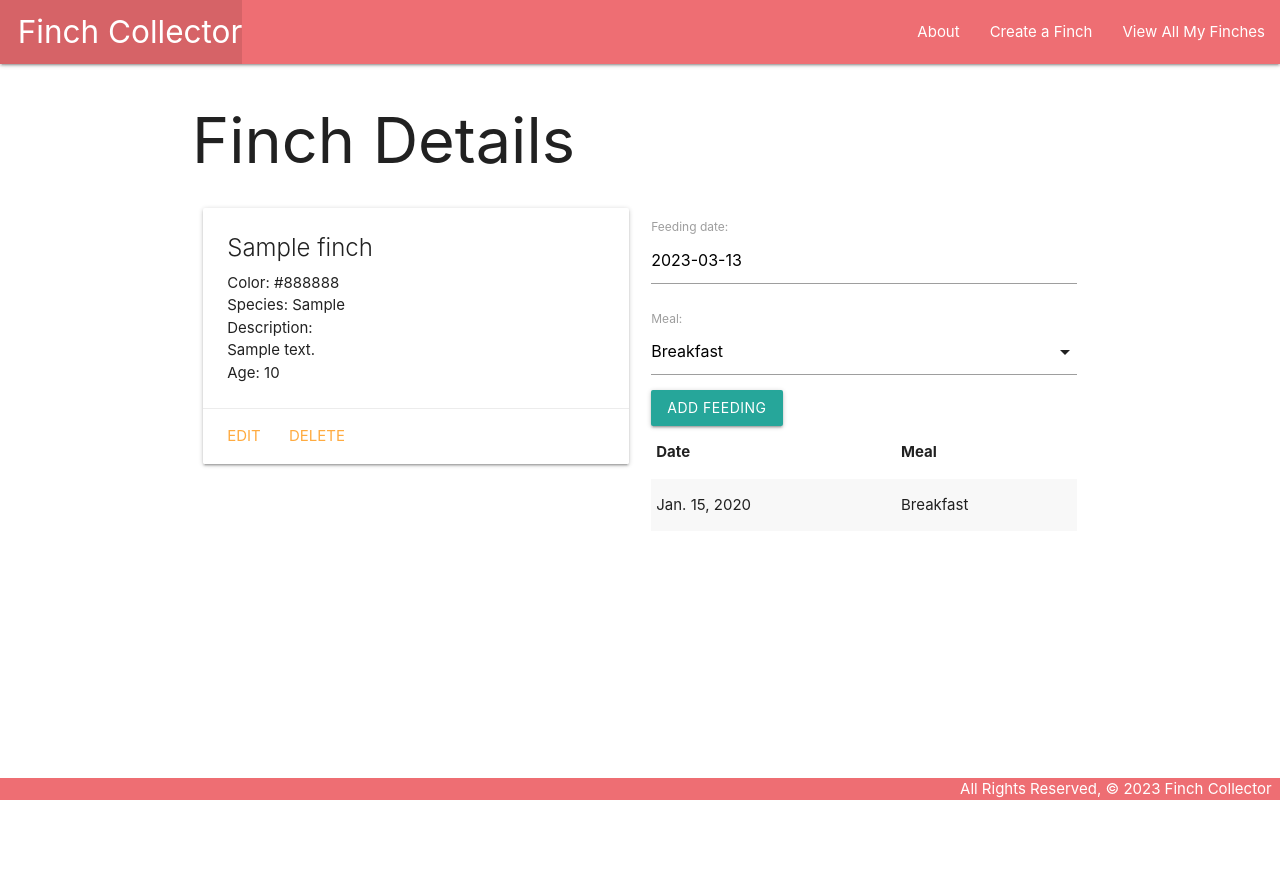
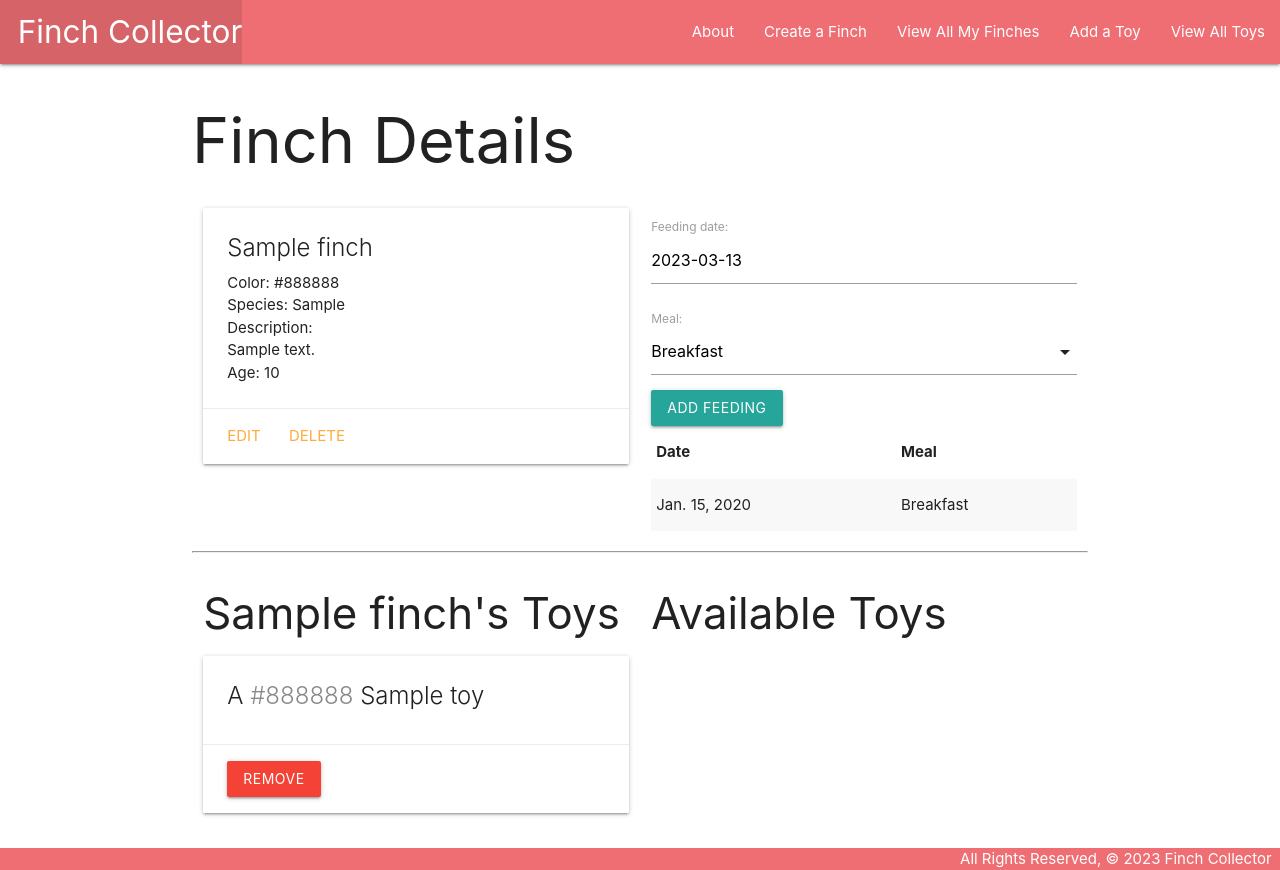
Before and after one commit to Tastebucket/finchcollector, a Django app: page /finches/1/ in a window 1280 px wide. Before the commit the page ends 800 px from the top, so only its background shows below. Run offline with Django 4.2, Linux system fonts and the light colour scheme; tables that the repository leaves empty hold one stand-in row (values such as "Sample post").

Commit message:
Can CRUD toys and give and take them from finches

```diff
--- a/main_app/admin.py
+++ b/main_app/admin.py
@@ -1,7 +1,8 @@
 from django.contrib import admin
 
-from .models import Finch, Feeding
+from .models import Finch, Feeding, Toy
 
 # Register your models here.
 admin.site.register(Finch)
 admin.site.register(Feeding)
+admin.site.register(Toy)
--- a/main_app/models.py
+++ b/main_app/models.py
@@ -8,12 +8,23 @@ MEALS = (
 )
 
 # Create your models here.
+class Toy(models.Model):
+    name = models.CharField(max_length=50)
+    color = models.CharField(max_length=20)
+
+    def __str__(self):
+        return f'{self.color} {self.name}'
+
+    def get_absolute_url(self):
+        return reverse('toys_detail', kwargs={'pk': self.id})
+
 class Finch(models.Model):
     name= models.CharField(max_length=100)
     species = models.CharField(max_length=100)
     color = models.CharField(max_length=100)
     description = models.TextField(max_length=250)
     age = models.IntegerField()
+    toys = models.ManyToManyField(Toy)
 
     def __str__(self):
         return f"Name: {self.name}, {self.species}"
--- a/main_app/templates/base.html
+++ b/main_app/templates/base.html
@@ -22,6 +22,8 @@
           <li><a href="/about">About</a></li>
           <li><a href="{% url 'finches_create' %}">Create a Finch</a></li>
           <li><a href="/finches">View All My Finches</a></li>
+          <li><a href="{% url 'toys_create' %}">Add a Toy</a></li>
+          <li><a href="{% url 'toys_index' %}">View All Toys</a></li>
         </ul>
       </div>
     </nav>
--- a/main_app/templates/finches/detail.html
+++ b/main_app/templates/finches/detail.html
@@ -44,6 +44,51 @@
         </table>
     </div>
 </div>
+<hr />
+<div class="row">
+    <div class="col s6">
+        <h3>{{ finch.name }}'s Toys</h3>
+        {% if finch.toys.count %}
+            {% for toy in finch.toys.all %}
+                <div class="card">
+                    <div class="card-content">
+                        <span class="card-title">
+                            A <span style="color: {{ toy.color }}">{{ toy.color }}</span> {{ toy.name }}
+                        </span>
+                    </div>
+                    <div class="card-action">
+                        <form action="{% url 'unassoc_toy' finch.id toy.id %}" method="POST">
+                            {% csrf_token %}
+                            <input type="submit" class="btn red" value="Remove">
+                        </form>
+                    </div>
+                </div>
+            {% endfor %}
+        {% else %}
+            <h5>No Toys :(</h5>
+        {% endif %}
+    </div>
+    <div class="col s6">
+        <h3>Available Toys</h3>
+        {% if toys.count %}
+            {% for toy in toys.all %}
+                <div class="card">
+                    <div class="card-content">
+                        <span class="card-title">
+                            A <span style="color: {{ toy.color }}">{{ toy.color }}</span> {{ toy.name }}
+                        </span>
+                    </div>
+                    <div class="card-action">
+                        <form action="{% url 'assoc_toy' finch.id toy.id %}" method="POST">
+                            {% csrf_token %}
+                            <input type="submit" class="btn" value="Add">
+                        </form>
+                    </div>
+                </div>
+            {% endfor %}
+        {% endif %}
+    </div>
+</div>
 <script>
     const dateEl = document.getElementById('id_date');
     // M is Materialize's global variable
--- a/main_app/urls.py
+++ b/main_app/urls.py
@@ -10,4 +10,13 @@ urlpatterns = [
     path('finches/<int:pk>/update/', views.FinchUpdate.as_view(), name='finches_update'),
     path('finches/<int:pk>/delete/', views.FinchDelete.as_view(), name='finches_delete'),
     path('finches/<int:finch_id>/add_feeding/', views.add_feeding, name='add_feeding'),
+    # add association
+    path('finches/<int:finch_id>/assoc_toy/<int:toy_id>/', views.assoc_toy, name='assoc_toy'),
+    # add unassociation
+    path('finches/<int:finch_id>/unassoc_toy/<int:toy_id>/', views.unassoc_toy, name='unassoc_toy'),
+    path('toys/', views.ToyList.as_view(), name='toys_index'),
+    path('toys/create/', views.ToyCreate.as_view(), name='toys_create'),
+    path('toys/<int:pk>/update/', views.ToyUpdate.as_view(), name='toys_update'),
+    path('toys/<int:pk>/delete/', views.ToyDelete.as_view(), name='toys_delete'),
+    path('toys/<int:pk>/', views.ToyDetail.as_view(), name='toys_detail'),
 ]
--- a/main_app/views.py
+++ b/main_app/views.py
@@ -1,6 +1,8 @@
 from django.shortcuts import render, redirect
 from django.views.generic.edit import CreateView, UpdateView, DeleteView
-from .models import Finch
+from django.views.generic import ListView
+from django.views.generic.detail import DetailView
+from .models import Finch, Toy
 from .forms import FeedingForm
 
 # Create your views here.
@@ -18,8 +20,10 @@ def finches_index(request):
 
 def finches_detail(request, finch_id):
   finch = Finch.objects.get(id=finch_id)
+  id_list = finch.toys.all().values_list('id')
+  toys_finch_doesnt_have = Toy.objects.exclude(id__in=id_list)
   feeding_form = FeedingForm()
-  return render(request, 'finches/detail.html', {'finch': finch, 'feeding_form': feeding_form})
+  return render(request, 'finches/detail.html', {'finch': finch, 'feeding_form': feeding_form, 'toys': toys_finch_doesnt_have})
 
 def add_feeding(request, finch_id):
   # Baby step
@@ -44,3 +48,41 @@ class FinchUpdate(UpdateView):
 class FinchDelete(DeleteView):
   model = Finch
   success_url = '/finches'
+
+def assoc_toy(request, finch_id, toy_id):
+    Finch.objects.get(id=finch_id).toys.add(toy_id)
+    return redirect('detail', finch_id=finch_id)
+
+def unassoc_toy(request, finch_id, toy_id):
+    Finch.objects.get(id=finch_id).toys.remove(toy_id)
+    return redirect('detail', finch_id=finch_id)
+
+# ToyList
+class ToyList(ListView):
+    model = Toy
+    template_name = 'toys/index.html'
+
+# ToyDetail
+class ToyDetail(DetailView):
+    model = Toy
+    template_name = 'toys/detail.html'
+
+# ToyCreate
+class ToyCreate(CreateView):
+    model = Toy
+    fields = ['name', 'color']
+
+
+    def form_valid(self, form):
+
+        return super().form_valid(form)
+
+# ToyUpdate
+class ToyUpdate(UpdateView):
+    model = Toy
+    fields = ['name', 'color']
+
+# ToyDelete
+class ToyDelete(DeleteView):
+    model = Toy
+    success_url = '/toys/'
```
Also changed, not shown: main_app/templates/main_app/toy_confirm_delete.html (added, +15 -0 lines), main_app/templates/main_app/toy_form.html (added, +15 -0 lines), main_app/templates/toys/detail.html (added, +16 -0 lines), main_app/templates/toys/index.html (added, +18 -0 lines), main_app/migrations/0003_toy_alter_feeding_options.py (added), main_app/migrations/0004_finch_toys.py (added).
